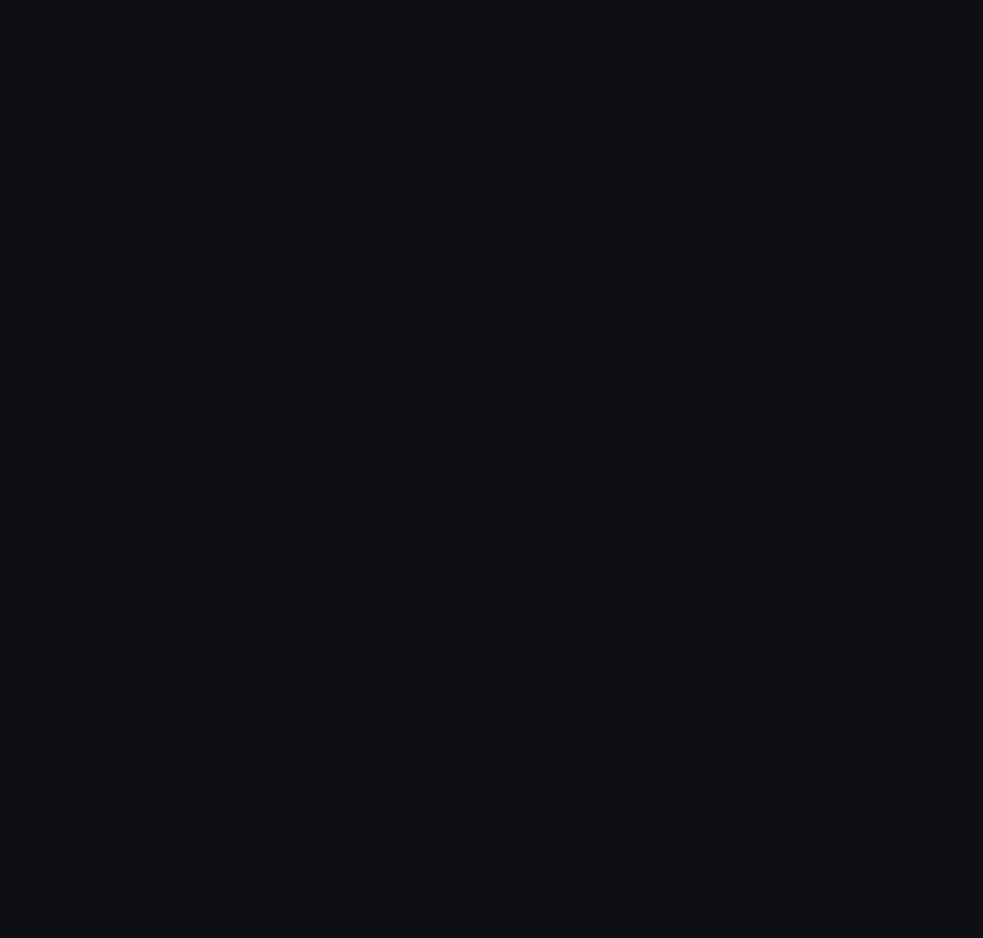
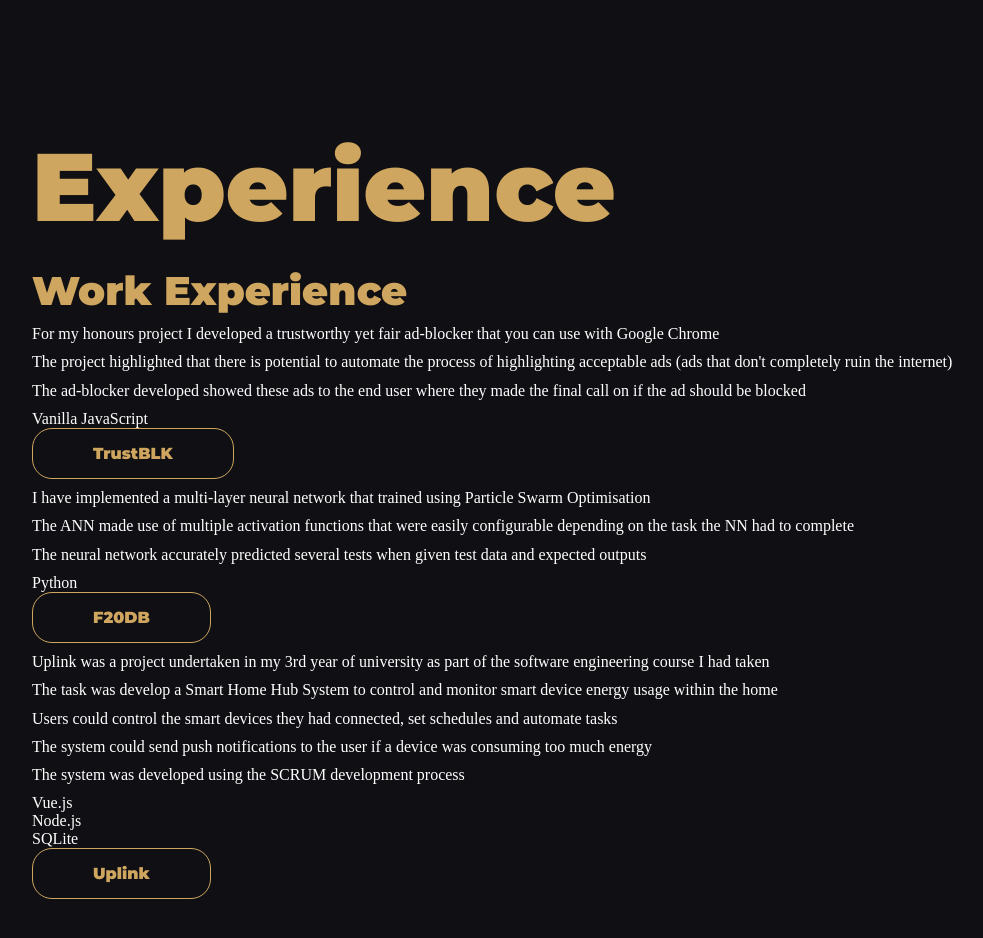
Before and after one commit to cheerypal/cheerypal.xyz, a React (Create React App) app: page / in a window 1280 px wide. Shown: the part 660-1598 px from the top of the page, without its empty margins (96-1079 px from the left). Before the commit the page ends 896 px from the top, so only its background shows below. Built offline with nearby package versions, Linux system fonts and the light colour scheme; a web font is replaced by a local one.

Commit message:
dynamic projects

```diff
--- a/src/App.scss
+++ b/src/App.scss
@@ -38,6 +38,12 @@ h1 {
   color: var(--accent-color);
 }
 
+h3 {
+  font-family: "mont-black";
+  font-size: 2.5em;
+  color: var(--accent-color);
+}
+
 a {
   color: var(--primary-color);
   font-size: 2em;
--- a/src/App.tsx
+++ b/src/App.tsx
@@ -2,11 +2,13 @@ import React from "react";
 import "./App.scss";
 
 import { TitleCard } from "./components/title-card";
+import { Experience } from "./components/experience-card";
 
 const App = (): JSX.Element => {
   return (
     <div>
       <TitleCard />
+      <Experience />
     </div>
   );
 };
--- /dev/null
+++ b/src/components/experience-card/custom-list/custom-list.tsx
@@ -0,0 +1,13 @@
+import React from "react";
+import styled from "styled-components";
+
+export const CustomList = (props: { skills: string[] }): JSX.Element => {
+  const { skills } = props;
+  return (
+    <div>
+      {skills.map((data) => (
+        <p key={skills.indexOf(data)}>{data}</p>
+      ))}
+    </div>
+  );
+};
--- /dev/null
+++ b/src/components/experience-card/custom-list/index.ts
@@ -0,0 +1 @@
+export * from "./custom-list";
--- /dev/null
+++ b/src/components/experience-card/experience-card.tsx
@@ -0,0 +1,33 @@
+import React from "react";
+import styled from "styled-components";
+
+import { Section } from "./experience-section";
+import { useAppSelector } from "../../hooks";
+
+export const Title = styled.h1`
+  user-select: none;
+  padding: 0;
+  margin: 2% 0;
+  font-size: 6em;
+`;
+
+export const Experience = (): JSX.Element => {
+  const ProjectsUni = useAppSelector((state) => state.projects.uni);
+  const ProjectsAd = useAppSelector((state) => state.projects.additional);
+  return (
+    <div>
+      <Title>Experience</Title>
+      <h3>Work Experience</h3>
+
+      {ProjectsUni.map(({ id, title, description, link, skills }) => (
+        <Section
+          key={id}
+          title={title}
+          description={description}
+          link={link}
+          skills={skills}
+        />
+      ))}
+    </div>
+  );
+};
--- /dev/null
+++ b/src/components/experience-card/experience-section/index.ts
@@ -0,0 +1 @@
+export * from "./section";
--- /dev/null
+++ b/src/components/experience-card/experience-section/section.tsx
@@ -0,0 +1,41 @@
+import React from "react";
+import styled from "styled-components";
+import { CustomBtn } from "../../custom-btn";
+import { CustomList } from "../custom-list";
+
+const Paragraph = styled.p`
+  margin: 1% 0;
+`;
+
+export const Section = (props: {
+  title: string;
+  description: string;
+  skills: string[];
+  link: string;
+}): JSX.Element => {
+  // function to split the description up into a list after each sentence
+  const layerDescription = (desc: string): string[] => {
+    if (desc.includes(".")) return desc.split(".");
+    else return [desc];
+  };
+
+  let newDescription = layerDescription(props.description);
+
+  console.log(newDescription);
+
+  return (
+    <div>
+      <div>
+        {newDescription.map((data) => (
+          <Paragraph key={newDescription.indexOf(data)}>{data}</Paragraph>
+        ))}
+      </div>
+
+      <CustomList skills={props.skills} />
+
+      <div>
+        <CustomBtn title={props.title} link={props.link} />
+      </div>
+    </div>
+  );
+};
--- /dev/null
+++ b/src/components/experience-card/index.ts
@@ -0,0 +1 @@
+export * from "./experience-card";
--- a/src/data/index.tsx
+++ b/src/data/index.tsx
@@ -1,4 +1,4 @@
-import { Work, Mates, Social } from "./types";
+import { Work, Mates, Social, Uni, Additional } from "./types";
 import { FaTwitter, FaGithub, FaLinkedinIn } from "react-icons/fa";
 
 export const work: Work = {
@@ -11,8 +11,7 @@ export const work: Work = {
   ],
 };
 
-export const projects: {} = {
-  university: [
+export const uni: Uni[] = [
   {
     id: 1,
     title: "TrustBLK",
@@ -37,8 +36,9 @@ export const projects: {} = {
     skills: ["Vue.js", "Node.js", "SQLite"],
     link: "https://github.com/HutchieV/F29SO-Sinderet-Green",
   },
-  ],
-  additional: [
+];
+
+export const additional: Additional[] = [
   {
     id: 1,
     title: "VIROLL",
@@ -47,8 +47,7 @@ export const projects: {} = {
     skills: ["Vue.js"],
     link: "https://viroll.herokuapp.com",
   },
-  ],
-};
+];
 
 export const mates: Mates[] = [
   {
--- a/src/redux/projects/index.ts
+++ b/src/redux/projects/index.ts
@@ -1,8 +1,9 @@
 import { Action } from "redux";
-import { projects } from "../../data/index";
+import { uni, additional } from "../../data/index";
 
 const INITIAL_STATE = {
-  data: projects,
+  uni,
+  additional,
 };
 
 const projectReducer = (state = INITIAL_STATE, action: Action) => {
```
Also changed, not shown: src/data/types.ts (+3 -8 lines). Lines whose indentation alone changed are shown as unchanged.
